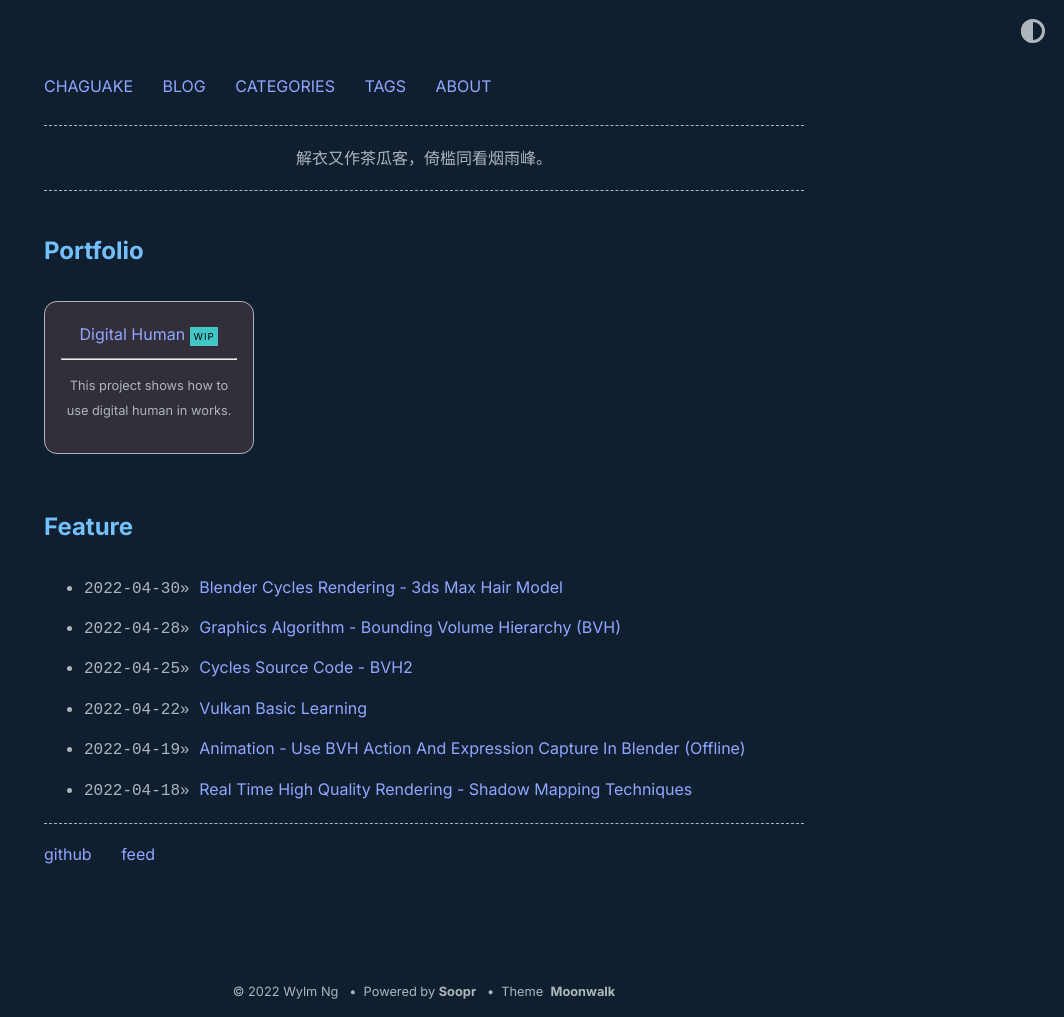
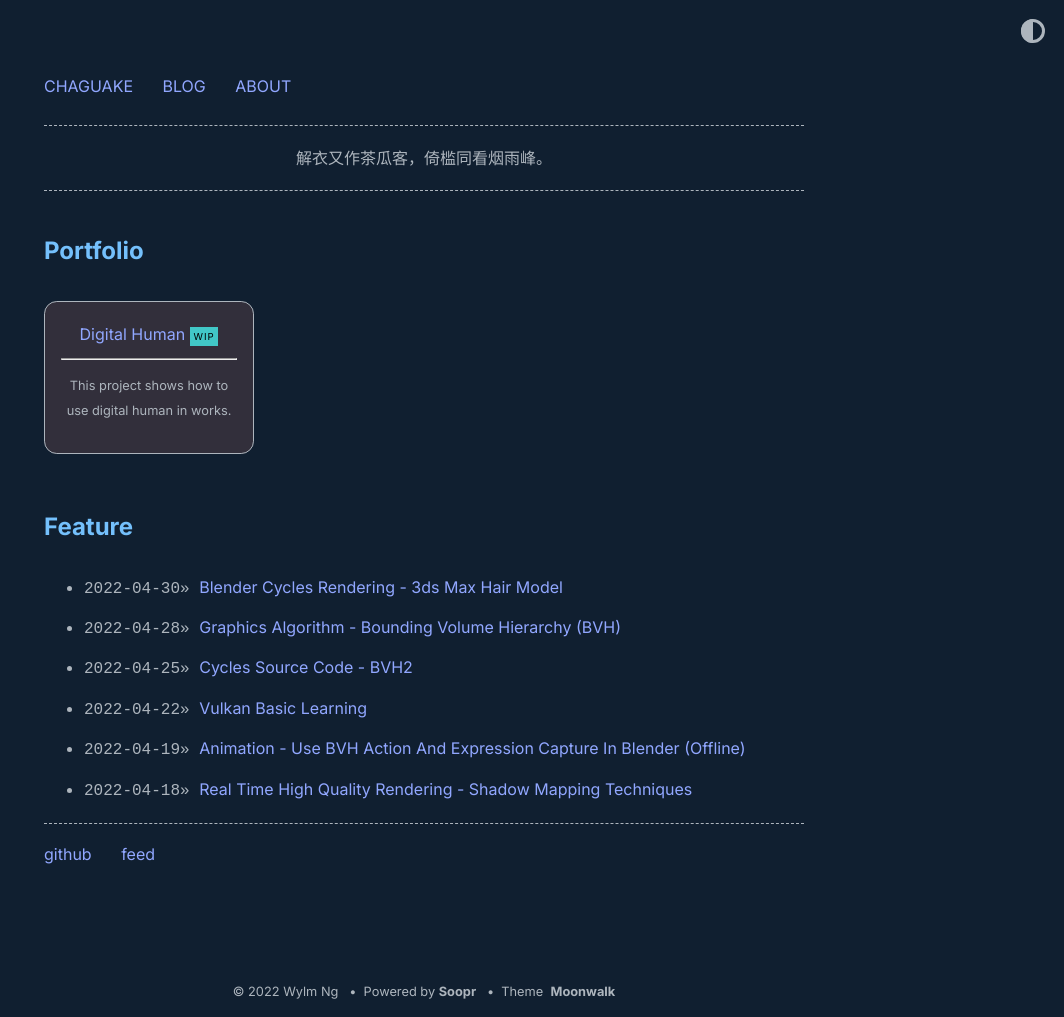
Before and after one commit to chaguake/chaguake.github.io, a Jekyll site: the page built from index.md, in a window 1280 px wide. Shown: the whole page, without its empty margins (216-1280 px from the left). Built offline with Jekyll 4.4.1, drawn with Linux system fonts in a browser that asks for light colours.

Commit message:
Update home.yml

```diff
--- a/_data/home.yml
+++ b/_data/home.yml
@@ -4,12 +4,6 @@ navbar_entries:
 
   - title: BLOG
     url: blog
-
-  - title: CATEGORIES
-    url: categories
-
-  - title: TAGS
-    url: tags
 
   - title: ABOUT
     url: about
```
